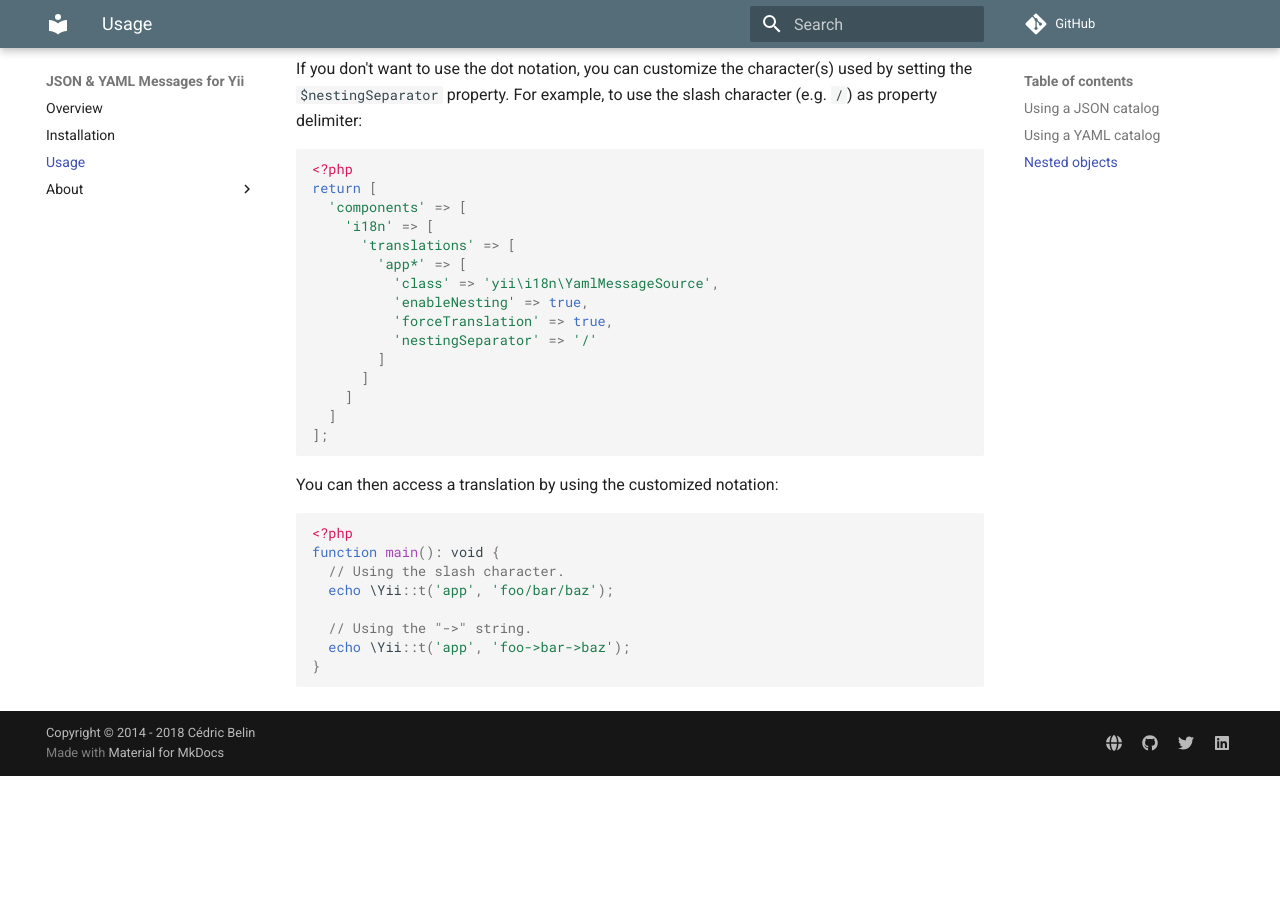
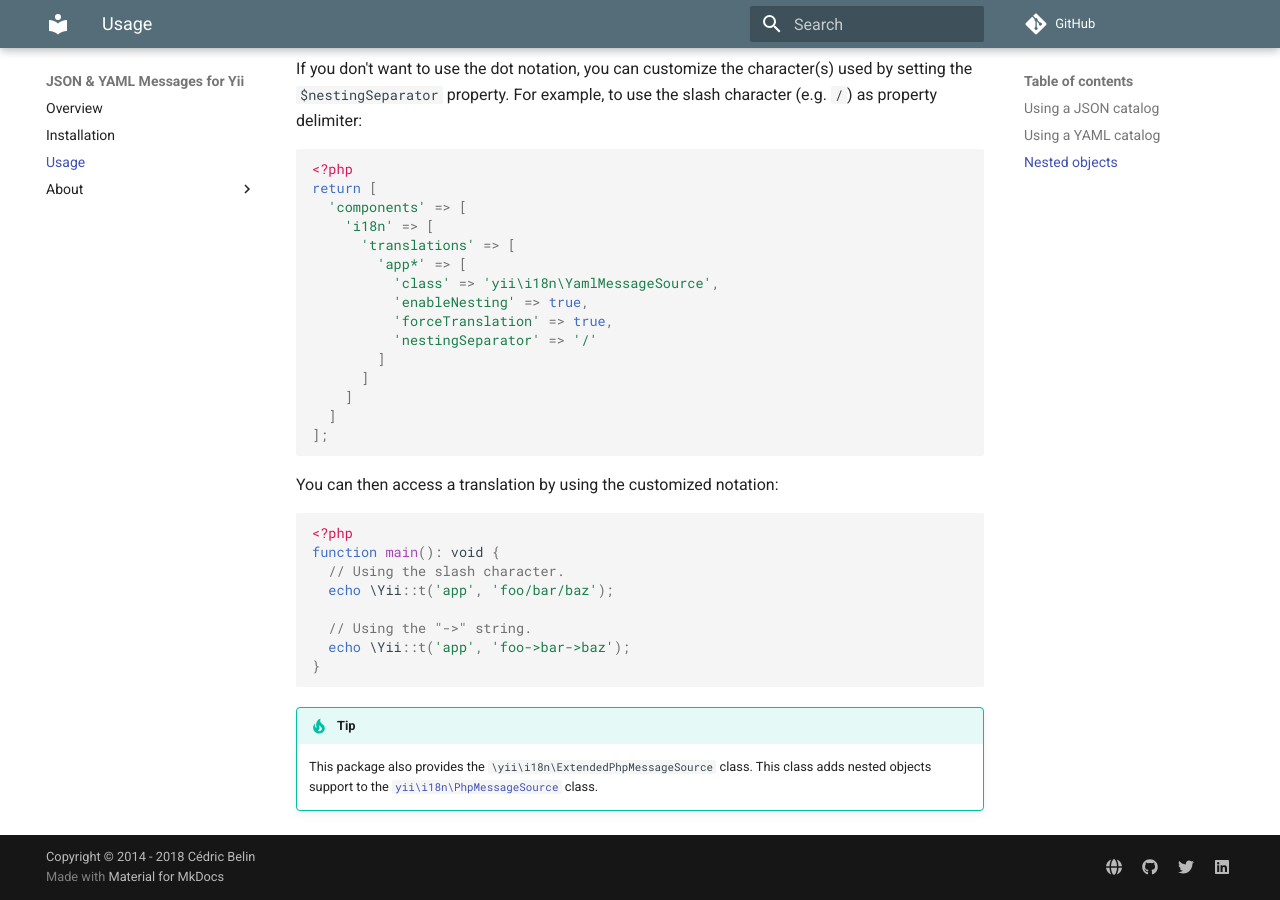
Before and after one commit to cedx/json-messages.yii, an MkDocs documentation site: the page built from doc/usage.md, in a window 1280 px wide and 900 px high, scrolled down 2610 px. Built offline with MkDocs 1.6.1 and Material for MkDocs 9.7.7, drawn with Linux system fonts in a browser that asks for light colours; comment, search, counter and statistics services are not loaded; old or Windows-style settings are respelled for this version of MkDocs; before the commit the page ends 3386 px from its top, so only the background shows below that.

Commit message:
Updated the documentation

````diff
--- a/doc/usage.md
+++ b/doc/usage.md
@@ -153,3 +153,7 @@ function main(): void {
   echo \Yii::t('app', 'foo->bar->baz');
 }
 ```
+
+!!! tip
+    This package also provides the `\yii\i18n\ExtendedPhpMessageSource` class.
+    This class adds nested objects support to the [`yii\i18n\PhpMessageSource`](https://www.yiiframework.com/doc/api/2.0/yii-i18n-phpmessagesource) class.
````
